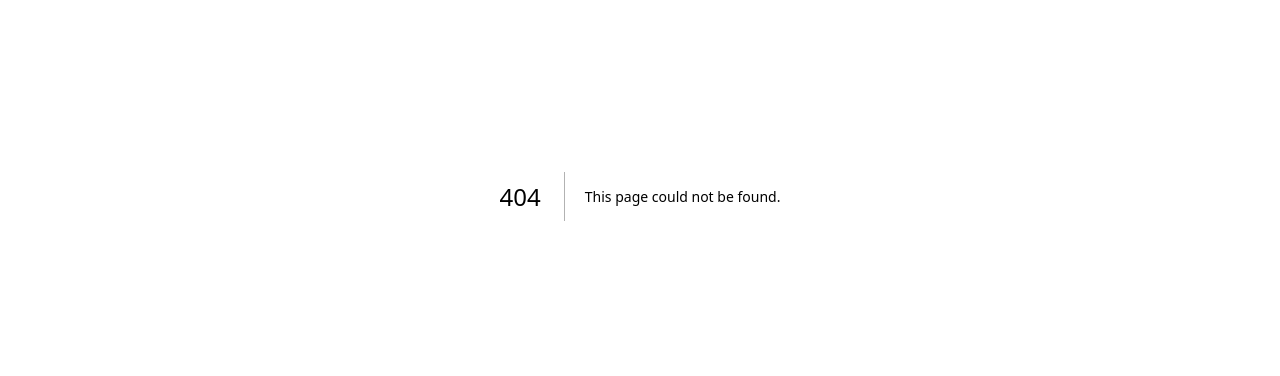
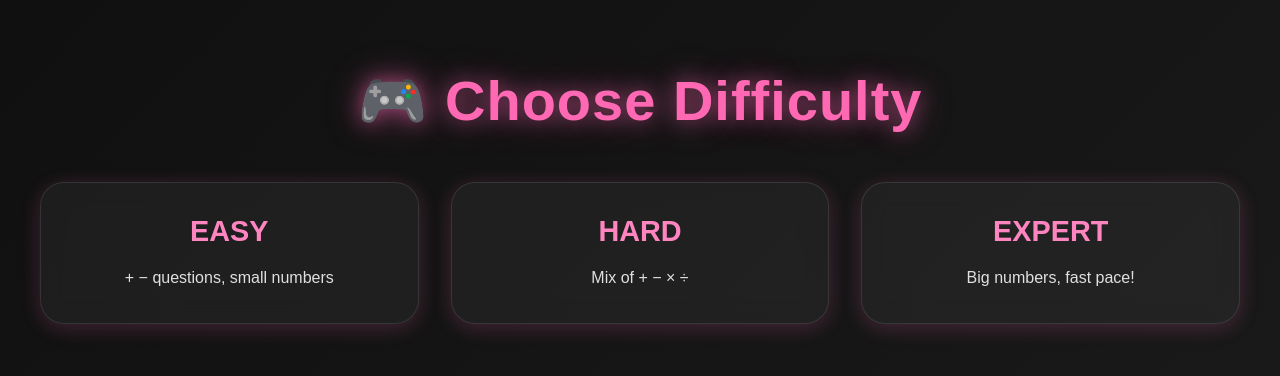
Before and after one commit to HappyBananaWorld/games, a Next.js app: page /math in a window 1280 px wide. Before the commit this address had no page. Shown: the part 204-580 px from the top of the page. Built offline with nearby package versions, Linux system fonts and the light colour scheme.

Commit message:
add math game

```diff
--- /dev/null
+++ b/src/app/math/page.jsx
@@ -0,0 +1,152 @@
+"use client"
+import { useEffect, useState } from "react"
+import styles from "@/styles/math/math.module.css"
+
+const getRandomInt = (min, max) => Math.floor(Math.random() * (max - min + 1)) + min
+
+const generateQuestion = (difficulty) => {
+  let num1, num2, op, answer
+  const operators = ['+', '-', '×', '÷']
+  const ops = difficulty === 'easy' ? ['+', '-'] : operators
+
+  num1 = getRandomInt(difficulty === 'expert' ? 50 : 1, difficulty === 'expert' ? 150 : 20)
+  num2 = getRandomInt(1, 20)
+  op = ops[Math.floor(Math.random() * ops.length)]
+
+  switch (op) {
+    case '+': answer = num1 + num2; break
+    case '-': answer = num1 - num2; break
+    case '×': answer = num1 * num2; break
+    case '÷':
+      answer = parseFloat((num1 / num2).toFixed(1))
+      num1 = answer * num2
+      break
+  }
+
+  const fakeAnswers = new Set()
+  while (fakeAnswers.size < 3) {
+    let fake = answer + getRandomInt(-10, 10)
+    if (fake !== answer) fakeAnswers.add(Number(fake.toFixed(1)))
+  }
+
+  const allAnswers = [...fakeAnswers, answer].sort(() => Math.random() - 0.5)
+
+  return { num1, num2, op, answer, options: allAnswers }
+}
+
+export default function MathGame() {
+  const [difficulty, setDifficulty] = useState(null)
+  const [question, setQuestion] = useState(null)
+  const [score, setScore] = useState(0)
+  const [mistakes, setMistakes] = useState(0)
+  const [timeLeft, setTimeLeft] = useState(30)
+  const [gameOver, setGameOver] = useState(false)
+
+  useEffect(() => {
+    if (!difficulty) return
+    setQuestion(generateQuestion(difficulty))
+  }, [difficulty])
+
+  useEffect(() => {
+    if (timeLeft <= 0 || mistakes >= 3) {
+      setGameOver(true)
+      return
+    }
+    if (!difficulty) return
+
+    const timer = setInterval(() => {
+      setTimeLeft(t => t - 1)
+    }, 1000)
+
+    return () => clearInterval(timer)
+  }, [timeLeft, mistakes, difficulty])
+
+  const handleAnswer = (selected) => {
+    if (!question) return
+    if (selected === question.answer) {
+      setScore(s => s + 1)
+    } else {
+      setMistakes(m => m + 1)
+    }
+    setQuestion(generateQuestion(difficulty))
+  }
+
+  const restart = () => {
+    setScore(0)
+    setMistakes(0)
+    setTimeLeft(30)
+    setGameOver(false)
+    setQuestion(generateQuestion(difficulty))
+  }
+
+  if (!difficulty) {
+    return (
+      <main className={styles.main}>
+        <h1 className={styles.title}>🎮 Choose Difficulty</h1>
+        <div className={styles.cardGrid}>
+          {["easy", "hard", "expert"].map(level => (
+            <button
+              key={level}
+              className={styles.card}
+              onClick={() => setDifficulty(level)}
+            >
+              <h2 className={styles.cardTitle}>{level.toUpperCase()}</h2>
+              <p className={styles.cardText}>
+                {level === "easy" && "+ − questions, small numbers"}
+                {level === "hard" && "Mix of + − × ÷"}
+                {level === "expert" && "Big numbers, fast pace!"}
+              </p>
+            </button>
+          ))}
+        </div>
+      </main>
+    )
+  }
+
+  return (
+    <main className={styles.main}>
+      <h1 className={styles.title}>🧠 Math Game ({difficulty.toUpperCase()})</h1>
+
+      {!gameOver ? (
+        <div className={styles.cardGrid}>
+          <div className={styles.card}>
+            {question ? (
+              <>
+                <h2 className={styles.cardTitle}>
+                  {question.num1} {question.op} {question.num2} = ?
+                </h2>
+                <div className={styles.options}>
+                  {question.options.map((opt, idx) => (
+                    <button
+                      key={idx}
+                      onClick={() => handleAnswer(opt)}
+                      className={styles.optionBtn}
+                    >
+                      {opt}
+                    </button>
+                  ))}
+                </div>
+              </>
+            ) : (
+              <p className={styles.cardText}>Loading question...</p>
+            )}
+          </div>
+
+          <div className={styles.card}>
+            <p className={styles.cardText}>⏱️ {timeLeft}s</p>
+            <p className={styles.cardText}>✅ Score: {score}</p>
+            <p className={styles.cardText}>❌ Mistakes: {mistakes}/3</p>
+          </div>
+        </div>
+      ) : (
+        <div className={styles.card}>
+          <h2 className={styles.cardTitle}>🔥 Game Over</h2>
+          <p className={styles.cardText}>Final Score: {score}</p>
+          <button onClick={restart} className={styles.optionBtn}>
+            Try Again
+          </button>
+        </div>
+      )}
+    </main>
+  )
+}
--- /dev/null
+++ b/src/styles/math/math.module.css
@@ -0,0 +1,109 @@
+.main {
+  min-height: 100vh;
+  background: linear-gradient(135deg, #0f0f0f, #1a1a1a);
+  color: #fff;
+  display: flex;
+  flex-direction: column;
+  align-items: center;
+  justify-content: center;
+  padding: 4rem 2rem;
+  font-family: 'Fredoka', sans-serif;
+  overflow: hidden;
+}
+
+.title {
+  font-size: 3.5rem;
+  margin-bottom: 3rem;
+  color: #ff69b4;
+  text-shadow: 0 0 20px #ff69b488, 0 0 40px #ff69b455;
+  letter-spacing: 1px;
+  user-select: none;
+  text-align: center;
+}
+
+.cardGrid {
+  display: grid;
+  grid-template-columns: repeat(auto-fit, minmax(260px, 1fr));
+  gap: 2rem;
+  width: 100%;
+  max-width: 1200px;
+  z-index: 2;
+}
+
+.card {
+  background: rgba(255, 255, 255, 0.05);
+  backdrop-filter: blur(12px);
+  -webkit-backdrop-filter: blur(12px);
+  border-radius: 24px;
+  padding: 2rem;
+  transition: transform 0.3s ease, box-shadow 0.3s ease;
+  box-shadow: 0 4px 20px rgba(255, 105, 180, 0.2);
+  border: 1px solid rgba(255, 255, 255, 0.1);
+  cursor: pointer;
+  display: flex;
+  flex-direction: column;
+  align-items: center;
+}
+
+.card:hover {
+  transform: translateY(-8px) scale(1.02);
+  box-shadow: 0 0 30px rgba(255, 105, 180, 0.5);
+}
+
+.cardTitle {
+  color: #ff85c1;
+  font-size: 1.8rem;
+  margin-bottom: 1rem;
+  font-weight: 600;
+}
+
+.cardText {
+  color: #e0e0e0;
+  font-size: 1rem;
+  line-height: 1.7;
+  text-align: center;
+}
+
+.options {
+  display: flex;
+  flex-wrap: wrap;
+  gap: 1rem;
+  margin-top: 1rem;
+  justify-content: center;
+}
+
+.optionBtn {
+  padding: 0.7rem 1.5rem;
+  background-color: #ff69b4;
+  color: white;
+  border: none;
+  border-radius: 12px;
+  font-weight: bold;
+  font-size: 1rem;
+  cursor: pointer;
+  transition: all 0.2s ease;
+  min-width: 80px;
+}
+
+.optionBtn:hover {
+  transform: scale(1.05);
+  background-color: #ff85c1;
+}
+
+@media (max-width: 768px) {
+  .main {
+    padding: 2rem 1rem;
+  }
+
+  .cardGrid {
+    grid-template-columns: 1fr;
+  }
+
+  .title {
+    font-size: 2.2rem;
+  }
+
+  .optionBtn {
+    width: 100%;
+  }
+}
```
Also changed, not shown: src/components/math/GameOption.jsx (added, +31 -0 lines).
